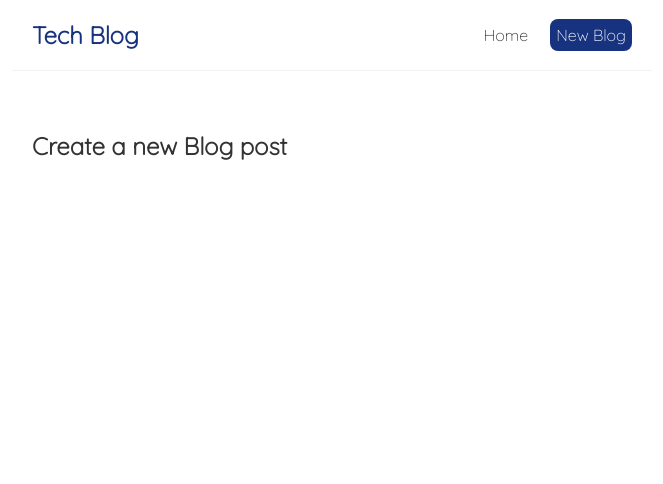
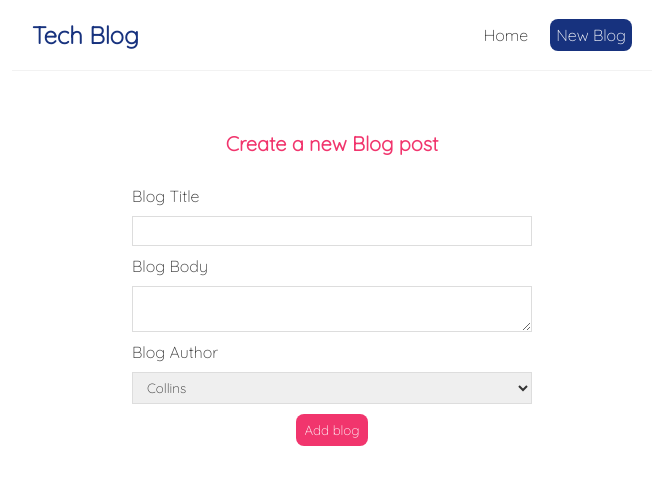
Before and after one commit to CollyneJumah/react-blog, a React (Create React App) app: page /create in a window 1280 px wide. Shown: the top 484 px of the page, without its empty margins (308-971 px from the left). Built offline with nearby package versions, Linux system fonts and the light colour scheme.

Commit message:
added form on blog

```diff
--- a/data/db.json
+++ b/data/db.json
@@ -8,18 +8,63 @@
     },
     {
       "title": "DevFest Kenya",
-            "body": "GDG DevFest Kenya is a community organized conference with 2000 amazing engineers.carefully selected tech talks, the best industry experts presenting on the exciting topics and a world-class conference experience.
-                    Be a part of this unique community moment in 2020, and join the fully virtual DevFest movement happening over one epic weekend.Want to Speak at #DevFestKenya  #DevFestNairobi? Submit C4P here.The pilgrimage is a time honored tradition",
+      "body": "GDG DevFest  the exciting topics and a world-class conference experience.A Github token must be created in order for Semantic Release to be able to publish a new release to the Github repository.",
       "author": "Ngesa",
       "id": 2
-
     },
     {
       "title": "GDG KISII",
-            "body": "lorem ipsum",
+      "body": "The Google Developer Group (GDG) Kisii Chapter is for tech enthusiasts, makers, software artisans and creators who are interested in learning, sharing and getting to know more of Google developer tools & technologies.So if you would like to dive deeper into Google's developer technologies; everything from the Android, Firebase, Chrome, App Engine, HTML5, to product APIs like the YouTube API, Maps API and Chart Tools, then join our amazing community!",
       "author": "Jumah",
       "id": 3
+    },
+    {
+      "title": "Sunt et expedita del",
+      "body": "Eveniet minus nihil",
+      "author": "Jumah",
+      "id": 4
+    },
+    {
+      "title": "Blog Two",
+      "body": "This is my second blog",
+      "author": "Jumah",
+      "id": 5
+    },
+    {
+      "title": "Blog Two",
+      "body": "This is my second blog",
+      "author": "Jumah",
+      "id": 6
+    },
+    {
+      "title": "Blog Two",
+      "body": "This is my second blog",
+      "author": "Jumah",
+      "id": 7
+    },
+    {
+      "title": "Blog Two",
+      "body": "This is my second blog",
+      "author": "Jumah",
+      "id": 8
+    },
+    {
+      "title": "Blog Two",
+      "body": "This is my second blog",
+      "author": "Jumah",
+      "id": 9
+    },
+    {
+      "title": "Blog Two",
+      "body": "This is my second blog",
+      "author": "Jumah",
+      "id": 10
+    },
+    {
+      "title": "Blog Two",
+      "body": "This is my second blog",
+      "author": "Jumah",
+      "id": 11
     }
-
   ]
 }
--- a/src/BlogDetails.js
+++ b/src/BlogDetails.js
@@ -14,7 +14,7 @@ const BlogDetails = () => {
             { blog && (
                 <article>
                     <h2>{ blog.title }</h2>
-                    <p className="author">Written By { blog.author }</p>
+                    <p className="author">Written By <strong><em>{ blog.author }</em></strong></p>
                     <div>{ blog.body }</div>
                 </article>
             )}
--- a/src/BlogList.js
+++ b/src/BlogList.js
@@ -10,8 +10,9 @@ const BlogList = ({blogs, title, handleDelete }) => {
                 <div className="blogPreview" key={blog.id}>
                     <Link to={`/blogs/${blog.id}`}>
                         <h2>{blog.title}</h2>
+                        <p>{blog.body}</p>
                     </Link>
-                    <p>Written by {blog.author}</p>
+                    <p>Written by <strong>{blog.author}</strong></p>
                     {/* <button onClick={ ()=>handleDelete(blog.id) } >Delete</button> */}
                 </div>
             ) )}
--- a/src/Create.js
+++ b/src/Create.js
@@ -1,7 +1,62 @@
+import React from "react";
+import { useState } from "react";
+
 const Create = () => {
+    const [title, setTitle]= useState('')
+    const [body, setBody]= useState('')
+    const [author, setAuthor] = useState('')
+    const [isPending, setIsPending] = useState(false)
+
+    const handleSubmit = (e) => {
+    // prevent default action of the form
+        e.preventDefault()
+        // create the blog object
+        const blog = {title,body,author}
+        // making post request
+
+        setIsPending(true);
+
+        fetch('http://localhost:8000/blogs', {
+            method:'POST',
+            headers:{"Content-Type": "application/json"},
+            body: JSON.stringify(blog)
+        }).then(() =>{
+            console.log('New blog added');
+            setIsPending(false)
+        } )
+    }
     return (
 
-        <h2>Create a new Blog post</h2>
+        <div className="create">
+            <h2>Create a new Blog post</h2>
+            <form onSubmit={handleSubmit}>
+                <label>Blog Title</label>
+                <input
+                    type="text"
+                    required
+                    value={title}
+                    onChange={(e) =>setTitle(e.target.value)}
+                    />
+
+                <label>Blog Body</label>
+                <textarea
+                    required
+                    value={body}
+                    onChange={ (e)=> setBody(e.target.value) }
+                    >
+                </textarea>
+                <label>Blog Author</label>
+                <select
+                    value={author}
+                    onChange={(e) => setAuthor(e.target.value)}
+                    >
+                    <option value="Collins">Collins</option>
+                    <option value="Jumah">Jumah</option>
+                </select>
+               {!isPending && <button>Add blog</button>}
+               {isPending && <button disabled>Adding blog...</button>}
+            </form>
+        </div>
     );
 }
 
--- a/src/index.css
+++ b/src/index.css
@@ -69,3 +69,35 @@
 .blogDetails div{
   margin: 20px 0;
 }
+
+/* Styling forms */
+.create{
+  max-width: 400px;
+  margin: 0 auto;
+  text-align: center;
+}
+.create label{
+  text-align: left;
+  display: block;
+}
+.create h2{
+  font-size: 20px;
+  color: #f1356d;
+  margin-bottom: 30px;
+}
+.create input,.create textarea,.create select {
+  width: 100%;
+  padding: 6px 10px;
+  margin: 10px 0;
+  border: 1px solid #ddd;
+  box-sizing: border-box;
+  display: block;
+}
+.create button{
+  background-color: #f1356d;
+  color: #fff;
+  border: 0;
+  padding: 8px;
+  border-radius: 8px;
+  cursor: pointer;
+}
```
Lines whose indentation alone changed are shown as unchanged.
